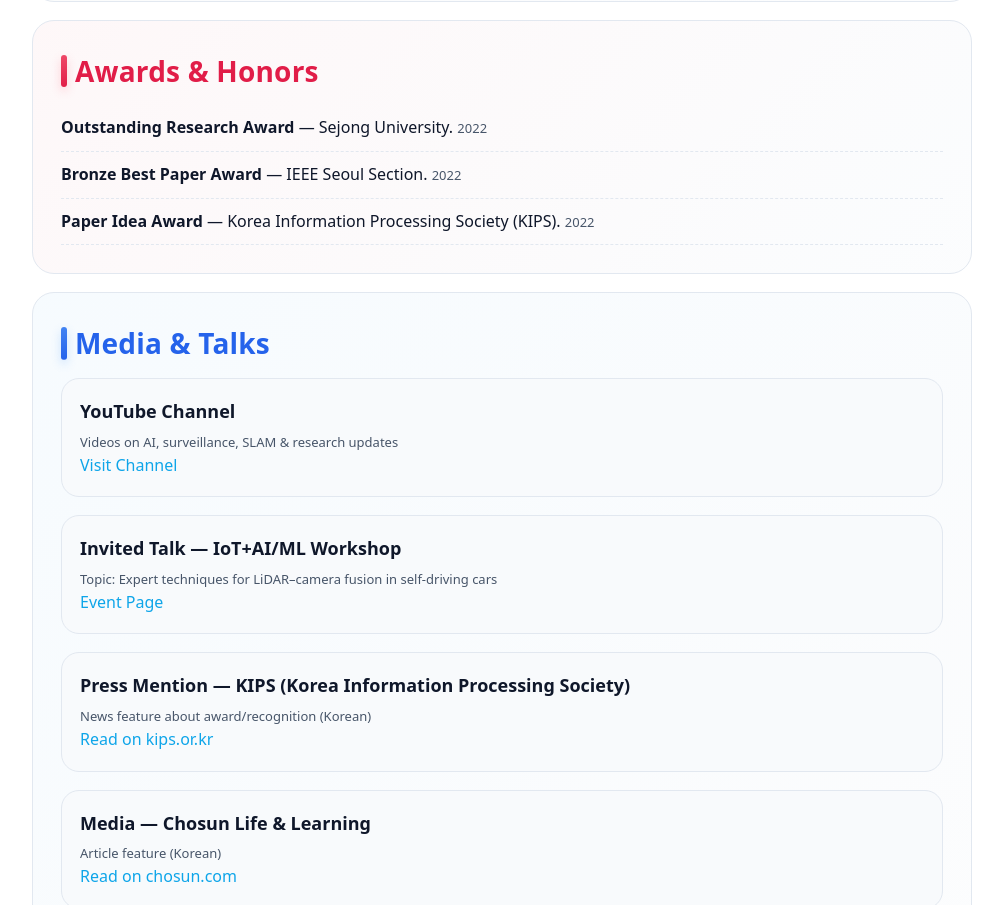
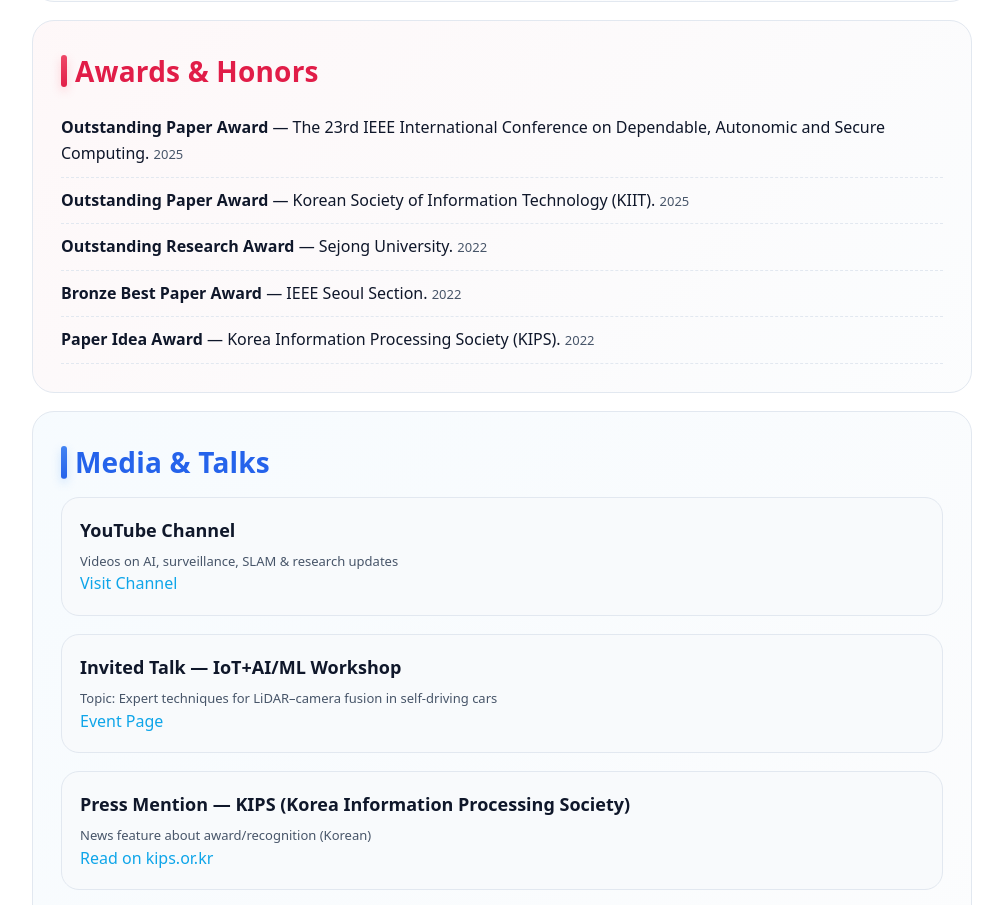
Before and after one commit to palashngl/palashngl.github.io, a plain HTML site: page index.html in a window 1280 px wide. Shown: the part 7501-8406 px from the top of the page, without its empty margins (138-1141 px from the left). Drawn offline with Linux system fonts and the light colour scheme.

Commit message:
Update index.html

```diff
--- a/index.html
+++ b/index.html
@@ -480,6 +480,8 @@
     <section id="awards" class="sectionfx">
       <h2>Awards & Honors</h2>
       <ul class="list">
+        <li><strong>Outstanding Paper Award</strong> — The 23rd IEEE International Conference on Dependable, Autonomic and Secure Computing. <span class="meta">2025</span></li>
+        <li><strong>Outstanding Paper Award</strong> —  Korean Society of Information Technology (KIIT). <span class="meta">2025</span></li>
         <li><strong>Outstanding Research Award</strong> — Sejong University. <span class="meta">2022</span></li>
         <li><strong>Bronze Best Paper Award</strong> — IEEE Seoul Section. <span class="meta">2022</span></li>
         <li><strong>Paper Idea Award</strong> — Korea Information Processing Society (KIPS). <span class="meta">2022</span></li>
```
